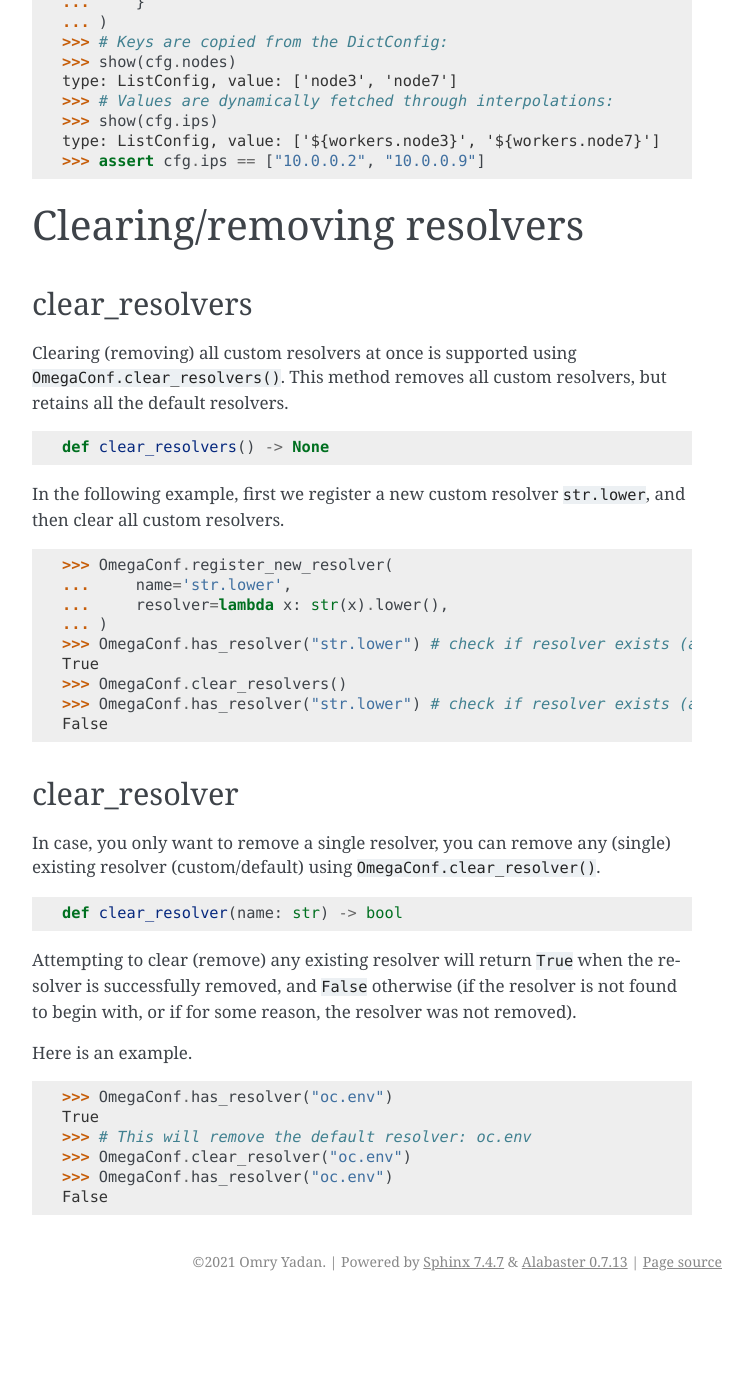
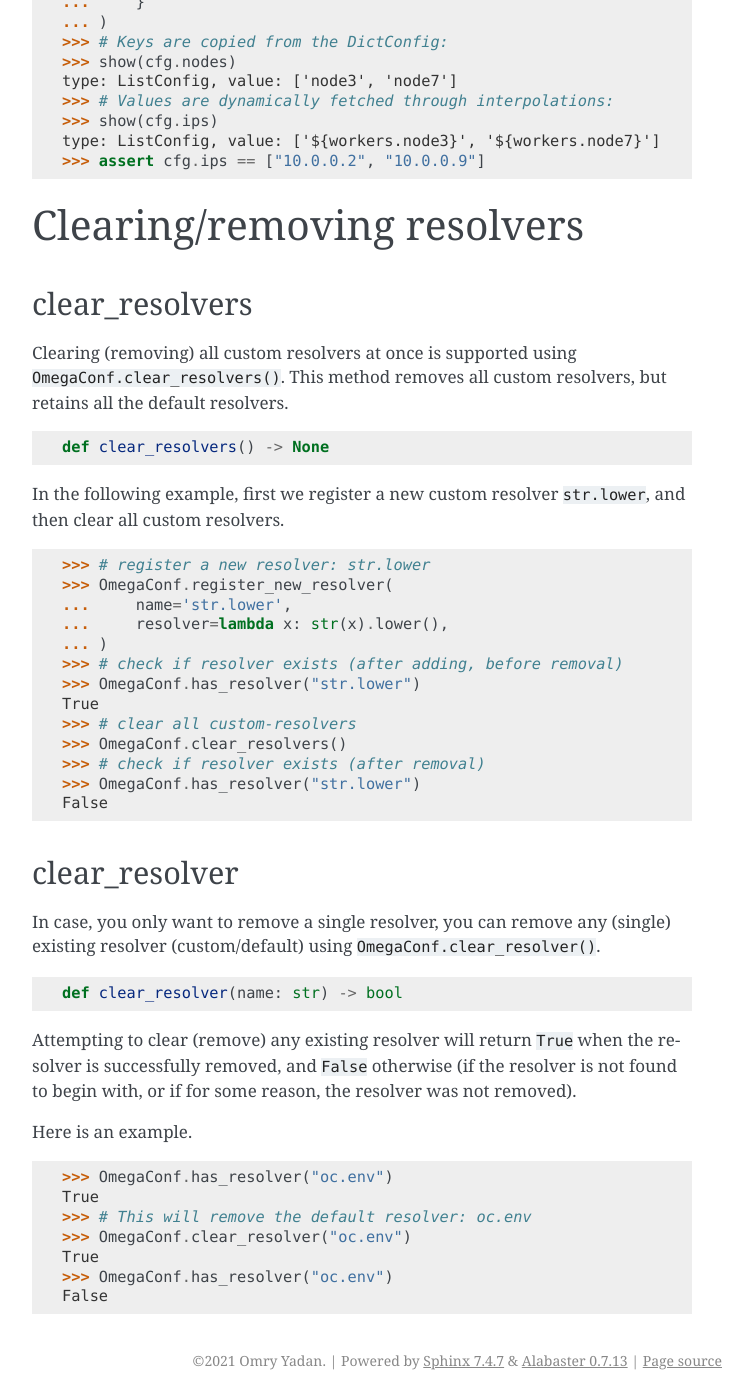
Before and after one commit to omry/omegaconf, a Sphinx documentation site: the page built from docs/source/custom_resolvers.rst, in a window 1280 px wide and 1400 px high, scrolled down 7295 px. Shown: the whole window, without its empty margins (388-1140 px from the left). Built offline with Sphinx 7.4.7, drawn with Linux system fonts in a browser that asks for light colours; before the commit the page ends 8596 px from its top, so only the background shows below that.

Commit message:
updated docs examples for clearing resolver(s) - changes made in docs/source/custom_resolvers.rst

```diff
--- a/docs/source/custom_resolvers.rst
+++ b/docs/source/custom_resolvers.rst
@@ -414,14 +414,18 @@ custom resolvers.
 
 .. doctest::
 
+    >>> # register a new resolver: str.lower
     >>> OmegaConf.register_new_resolver(
     ...     name='str.lower',
     ...     resolver=lambda x: str(x).lower(),
     ... )
-    >>> OmegaConf.has_resolver("str.lower") # check if resolver exists (after adding, before removal)
+    >>> # check if resolver exists (after adding, before removal)
+    >>> OmegaConf.has_resolver("str.lower")
     True
+    >>> # clear all custom-resolvers
     >>> OmegaConf.clear_resolvers()
-    >>> OmegaConf.has_resolver("str.lower") # check if resolver exists (after removal)
+    >>> # check if resolver exists (after removal)
+    >>> OmegaConf.has_resolver("str.lower")
     False
 
 .. _clear_resolver:
@@ -449,5 +453,6 @@ Here is an example.
     True
     >>> # This will remove the default resolver: oc.env
     >>> OmegaConf.clear_resolver("oc.env")
+    True
     >>> OmegaConf.has_resolver("oc.env")
     False
```
